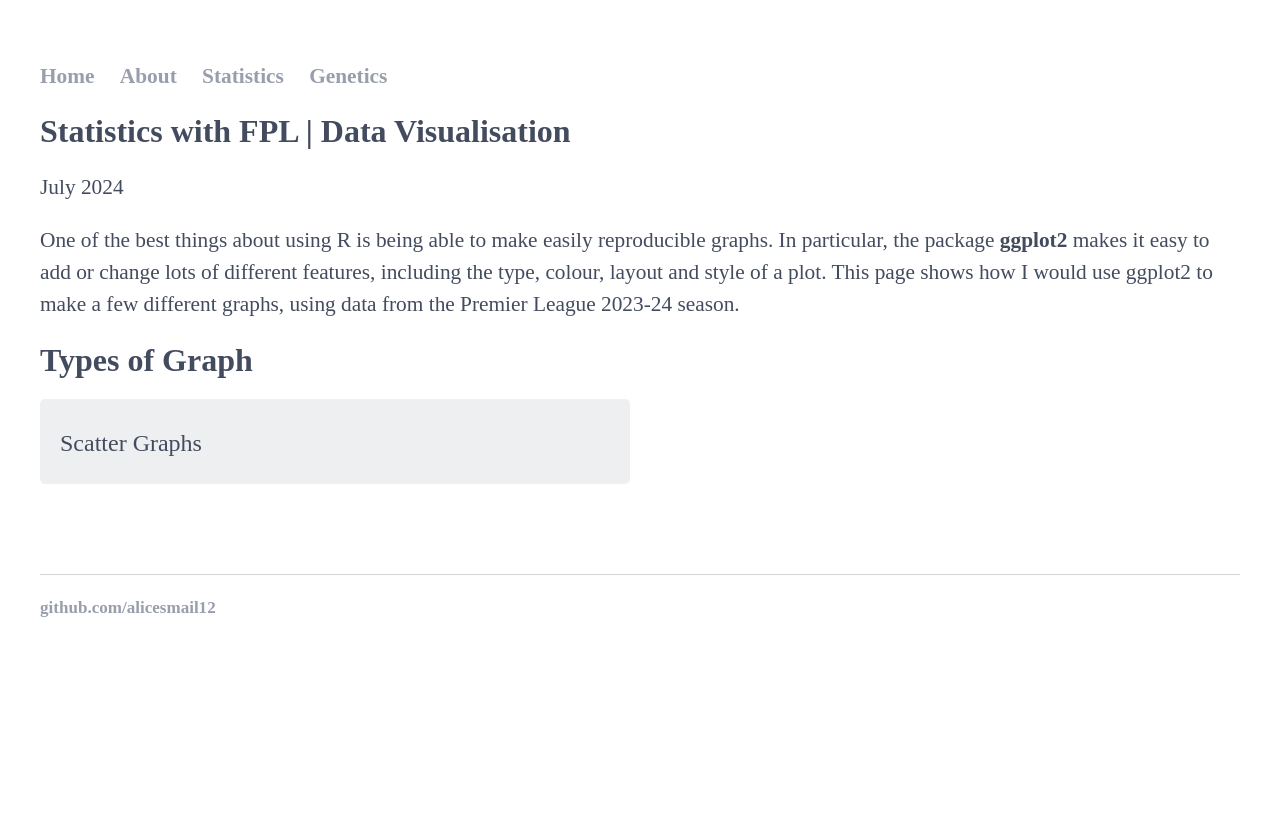
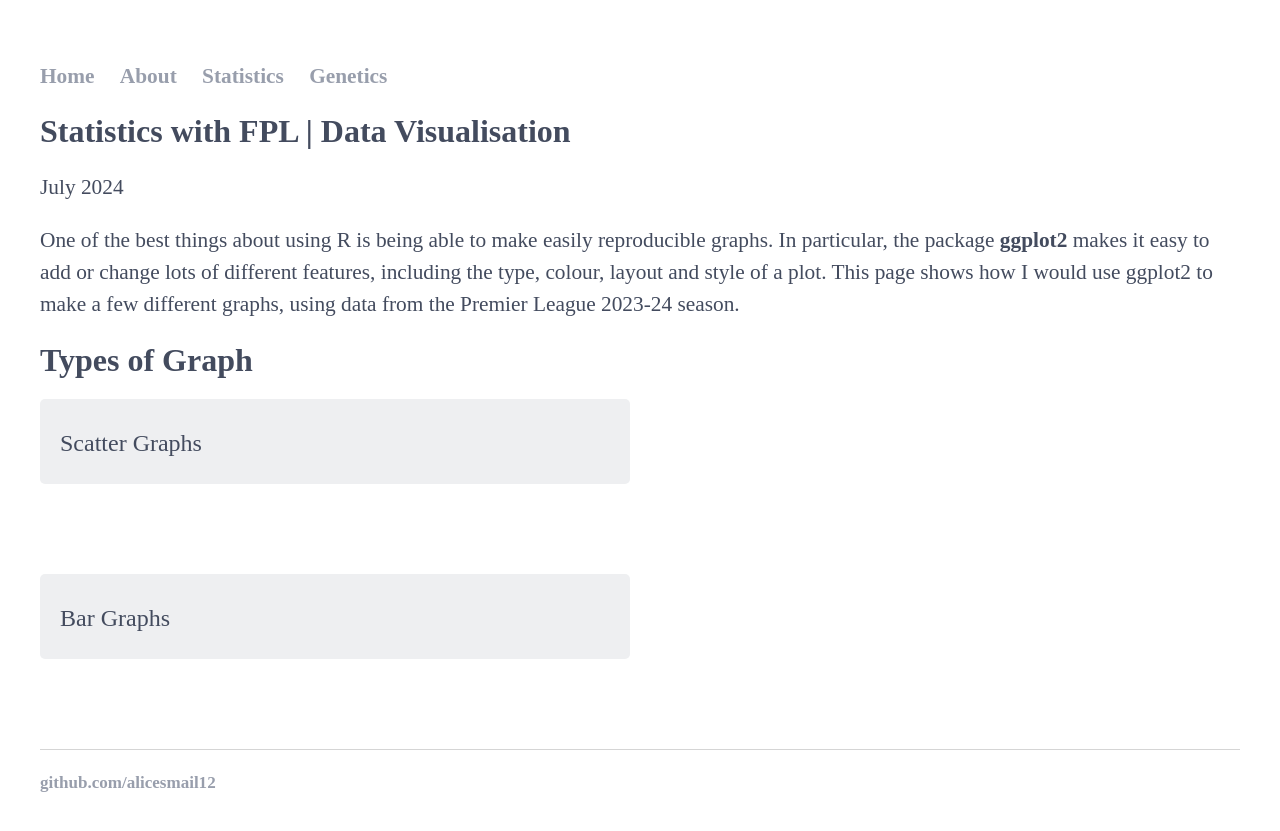
Before and after one commit to alicesmail12/alicesmail12.github.io, a Jekyll site: the page built from Statistics/DataVisualisation-FPL.html, in a window 1280 px wide. Shown: the top 831 px of the page. Built offline with Jekyll 4.4.1, drawn with Linux system fonts in a browser that asks for light colours; some web fonts are replaced.

Commit message:
Update DataVisualisation-FPL.html

```diff
--- a/Statistics/DataVisualisation-FPL.html
+++ b/Statistics/DataVisualisation-FPL.html
@@ -83,6 +83,13 @@ One of the best things about using R is being able to make easily reproducible g
                 <buttontext>Scatter Graphs</buttontext>
             </a>
         </div>
-      </div>
+    </div>
+    <div class="portfolio">
+        <div class="grid-item">
+            <a href="https://alicesmail12.github.io/Statistics/BarGraph-FPL.html"  type="button" class="button">
+        	<buttontext>Bar Graphs</buttontext>
+            </a>
+        </div>
+     </div>
 </body>
 </div>
```
